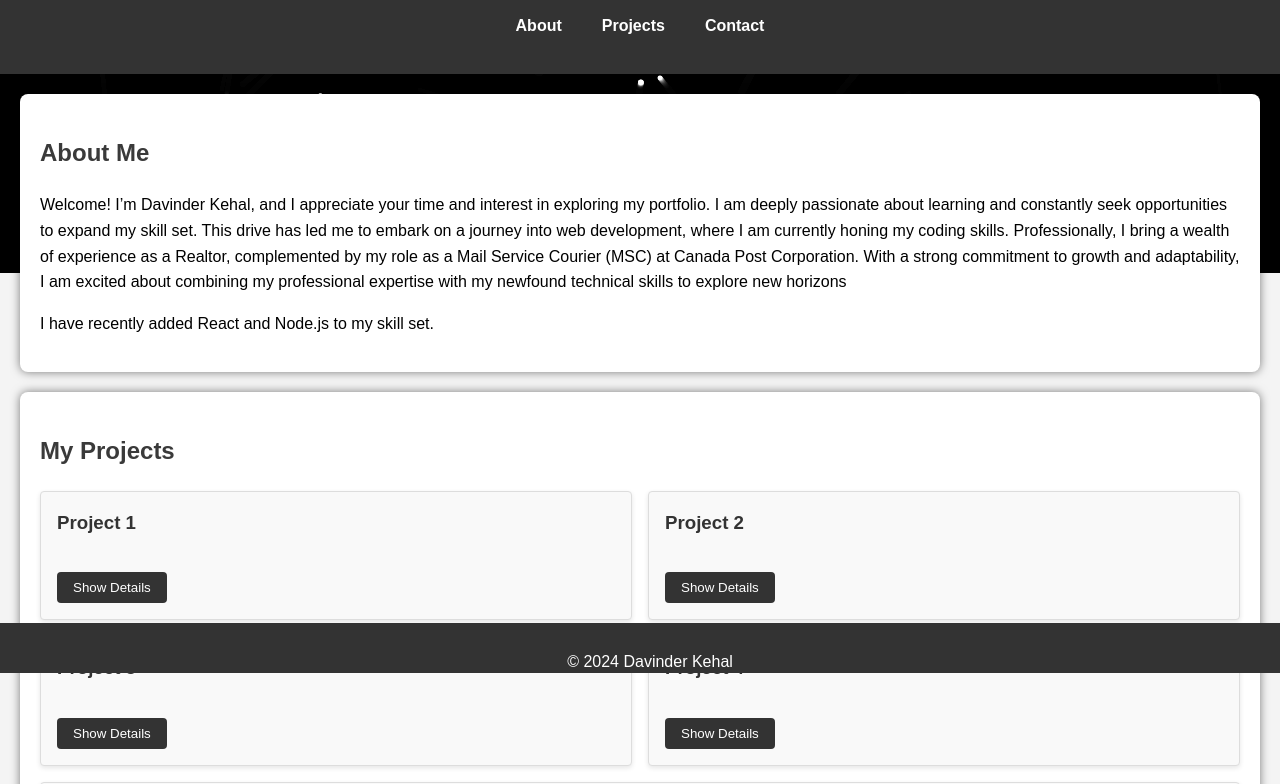
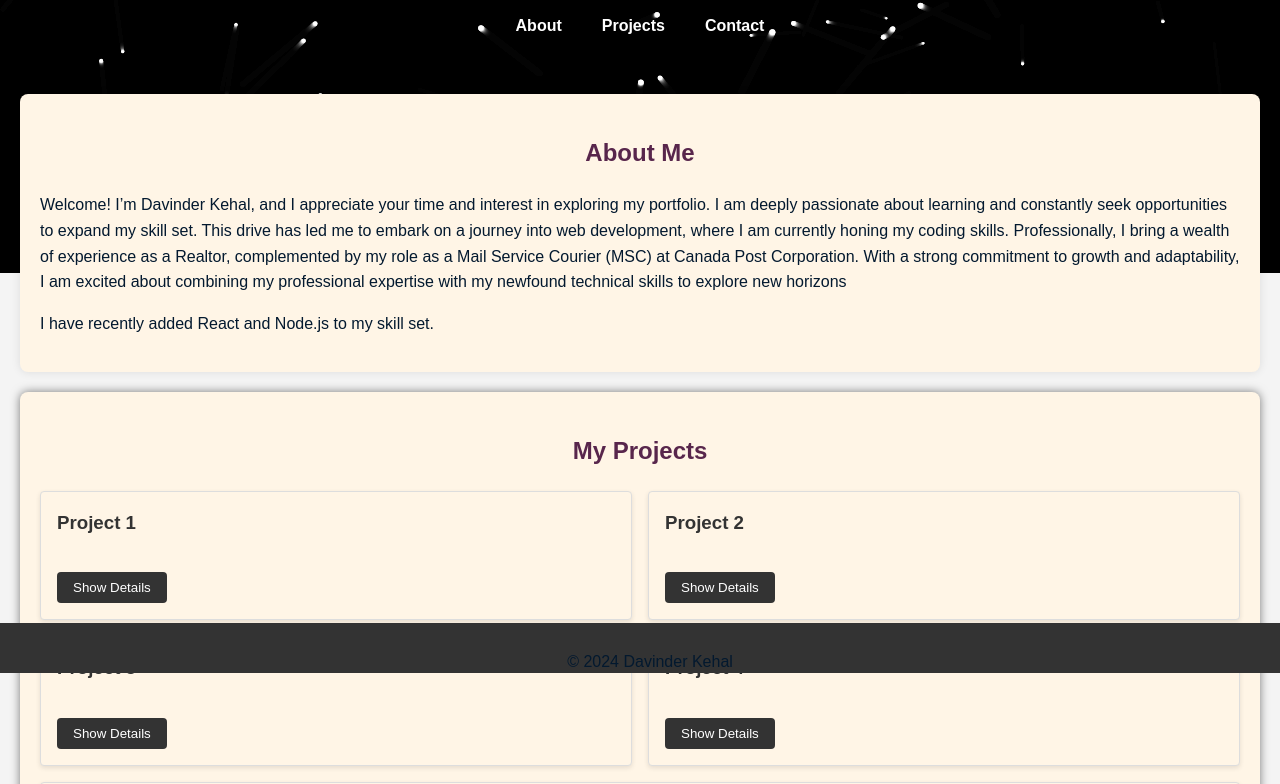
Before and after one commit to Davinderkehal/my-portfolio, a plain HTML site: page index.html in a window 1280 px wide. Shown: the part 127-911 px from the top of the page. Drawn offline with Linux system fonts and the light colour scheme.

Commit message:
Adjusting background, contant and align the text headings to center for giving better response to page

```diff
--- a/css/styles.css
+++ b/css/styles.css
@@ -8,12 +8,25 @@ body {
 }
 
 header {
-    background-color: #333;
+    background-color: rgb#3a3a3a;
     color: white;
     padding: 20px;
     text-align: center;
 }
 
+#about {
+    padding: 20px;
+    margin: 20px;
+    background-color: #fff5e6;
+    color: #03192f;
+    border-radius: 8px;
+    box-shadow: 0 0 10px rgba(0, 0, 0, 0.1);
+    font-family: Arial, sans-serif;
+}
+
+p {
+    color:#03192f;
+}
 nav ul {
     list-style: none;
     padding: 0;
@@ -39,13 +52,14 @@ nav ul li a:hover {
 section {
     padding: 20px;
     margin: 20px;
-    background-color: white;
+    background-color: #fff5e6;
     border-radius: 8px;
     box-shadow: 0 0 10px rgba(0, 0, 0, 0.5);
 }
 
 h2 {
-    color: #3a3a3a;
+    color: #58264c;
+    text-align: center;
 }
 
 footer {
@@ -69,7 +83,7 @@ footer {
 
 .project {
     flex: 1 1 calc(33.333% - 1rem);
-    background-color: #f9f9f9;
+    background-color: #fff5e6;
     padding: 1rem;
     border: 1px solid #ddd;
     border-radius: 4px;
@@ -147,7 +161,17 @@ form label {
     display: block;
     font-weight: bold;
     color: #333;
+
     margin-bottom: 5px;
+}
+#contact {
+padding: 20px;
+margin: 20px;
+background-color: #fff5e6; /* Light orange background */
+color: #663300; /* Brown text */
+border-radius: 8px;
+box-shadow: 0 0 10px rgba(0, 0, 0, 0.1);
+font-family: Arial, sans-serif;
 }
 
 form input[type="text"],
```
